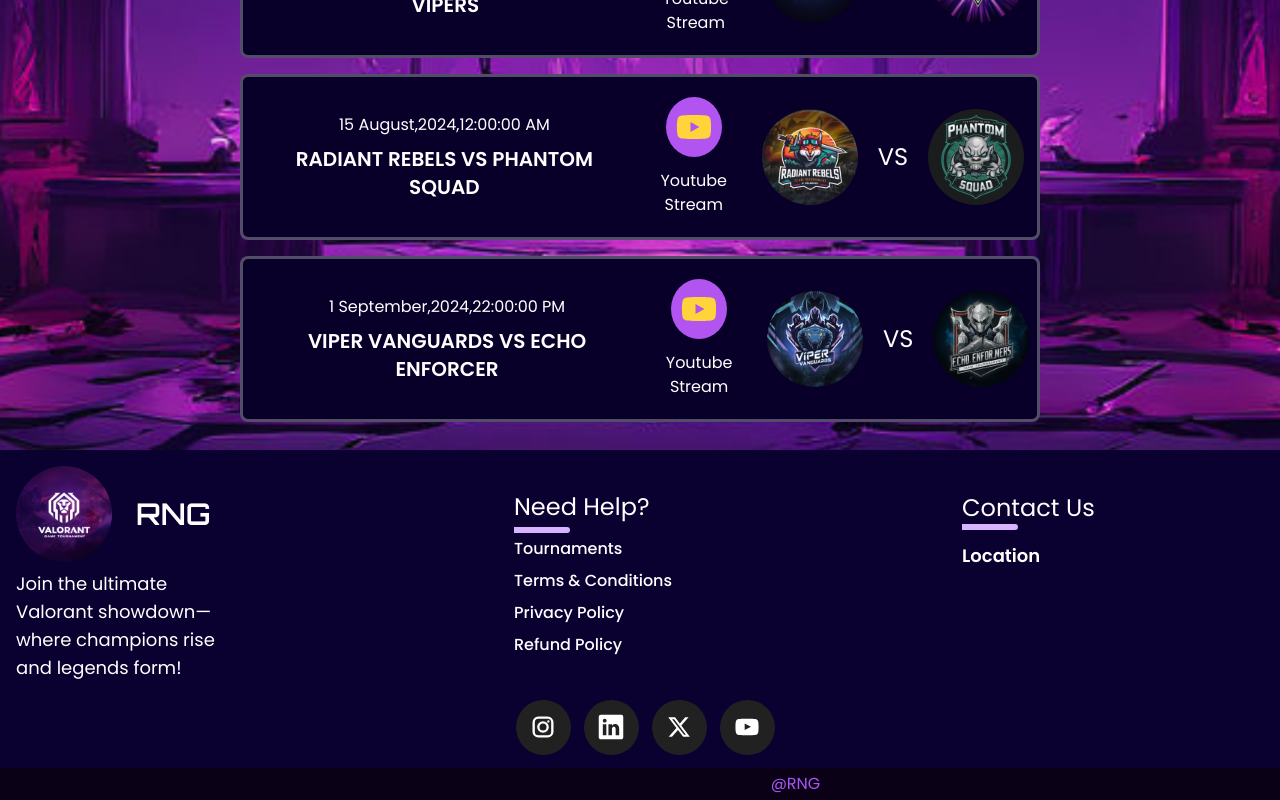
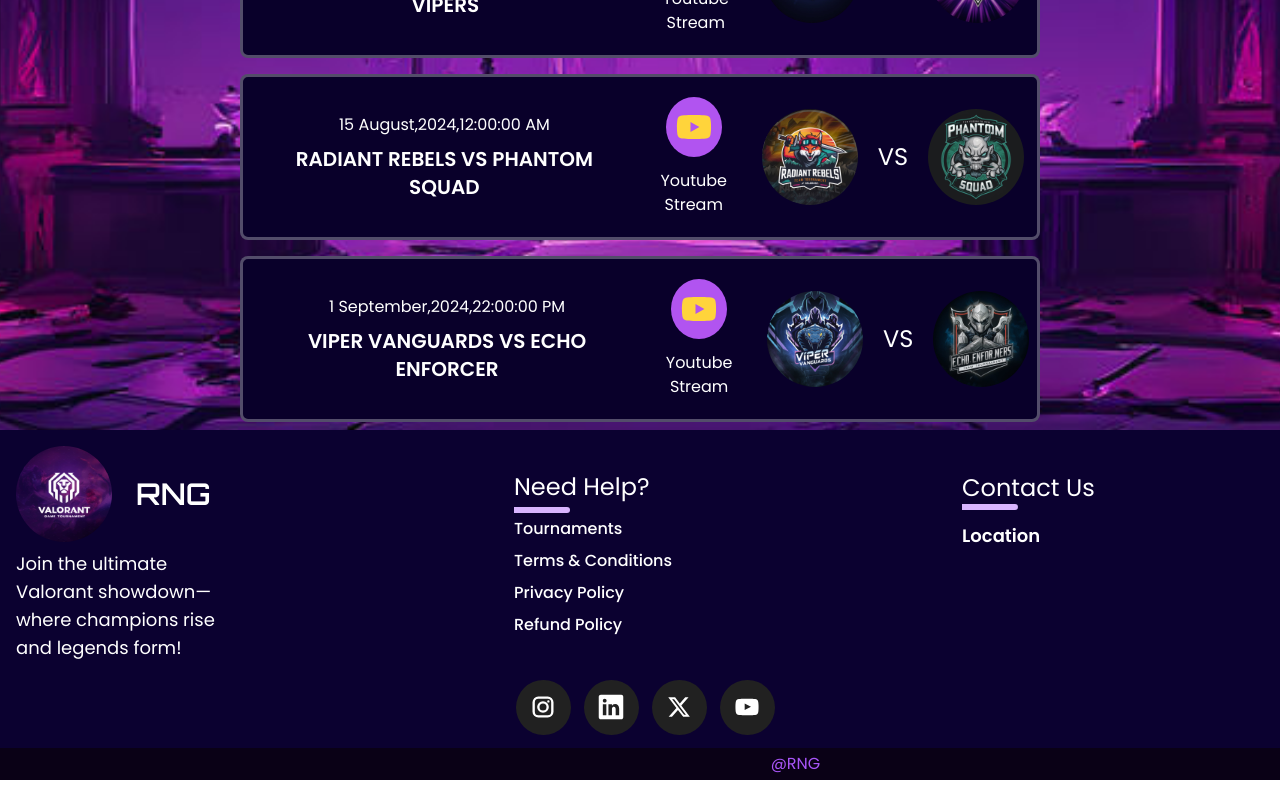
Before and after one commit to Devansh120811/Valorant, a React (Vite) app in the folder client/: page / in a window 1280 px wide. Shown: the part 1560-2360 px from the top of the page. Built offline with nearby package versions, Linux system fonts and the light colour scheme.

Commit message:
Margin removed in footer

```diff
--- a/client/src/components/Footer.jsx
+++ b/client/src/components/Footer.jsx
@@ -5,7 +5,7 @@ import './Footer.css';
 function Footer() {
     return (
         <div className="footer-container flex flex-col justify-between items-center w-full">
-            <div className="footer-bg w-full h-auto mt-5 flex flex-col items-center p-4">
+            <div className="footer-bg w-full h-auto  flex flex-col items-center p-4">
                 <div className="flex flex-col md:flex-row md:gap-20 gap-5 items-center w-full justify-between">
                     <div className="flex flex-col gap-2 w-auto items-center md:items-start">
                         <div className="flex justify-center items-center">
```
